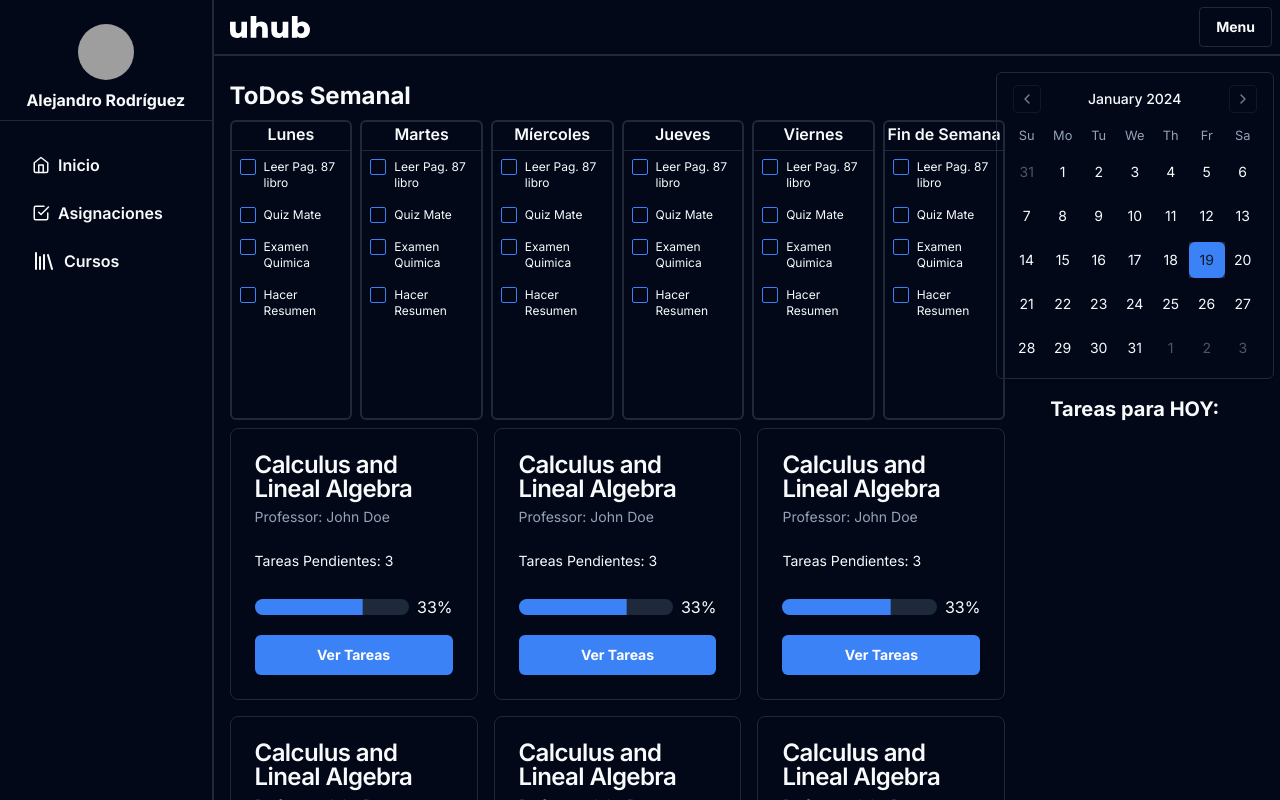
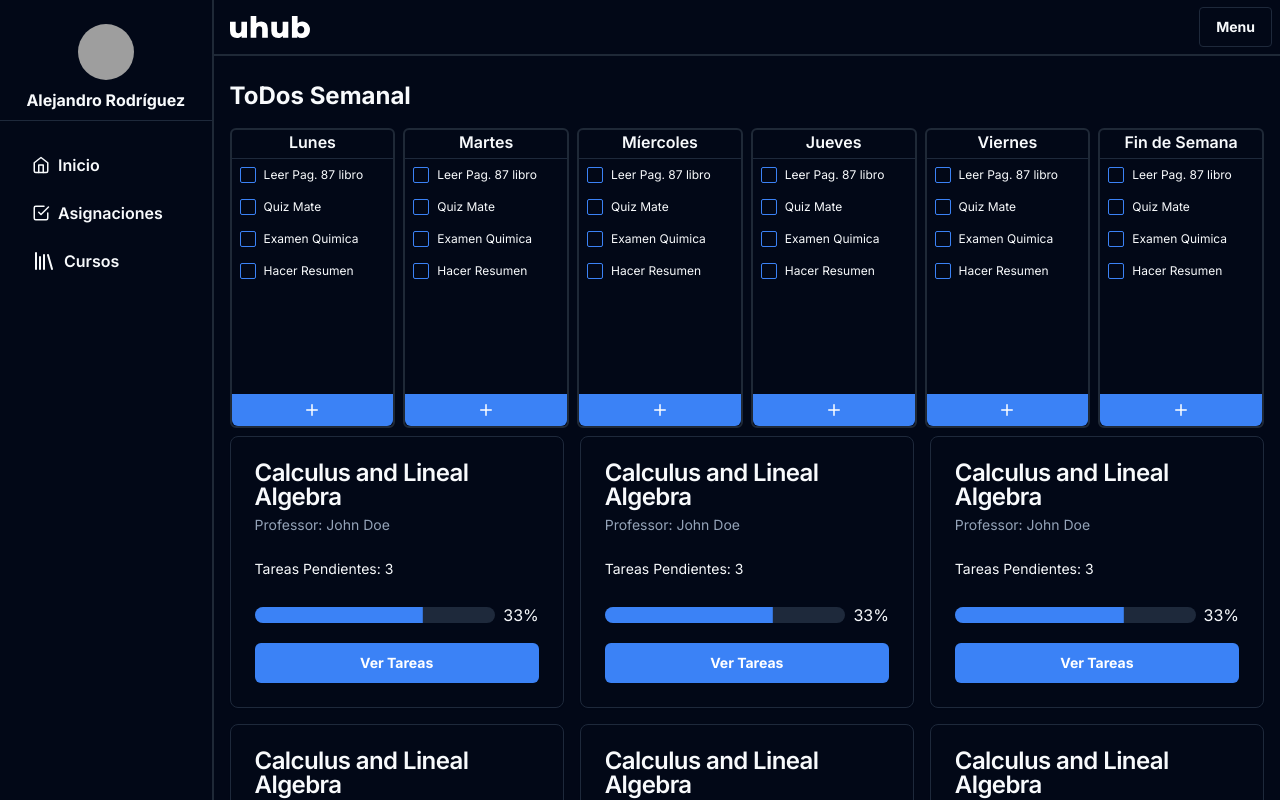
Before and after one commit to alerodriguezn/uhub, a Next.js app: page /dashboard in a window 1280 px wide. Shown: the top 800 px of the page. Built offline with nearby package versions, Linux system fonts and the light colour scheme; grey boxes are pictures that could not be loaded.

Commit message:
style: add todo drawer component

```diff
--- a/package.json
+++ b/package.json
@@ -43,7 +43,8 @@
     "react-dom": "^18",
     "react-icons": "^5.0.1",
     "tailwind-merge": "^2.2.0",
-    "tailwindcss-animate": "^1.0.7"
+    "tailwindcss-animate": "^1.0.7",
+    "vaul": "^0.8.9"
   },
   "devDependencies": {
     "@types/globalize": "^1.5.5",
--- a/src/app/dashboard/page.tsx
+++ b/src/app/dashboard/page.tsx
@@ -1,13 +1,11 @@
 import { CourseCard } from "@/components";
-import { DashboardAside } from '../../components/ui/dashboard-aside';
 import { WeeklyToDos } from "@/components/";
 
 export default function DashboardPage() {
   return (
-    <div className="m-4 grid grid-cols-4 ">
+    <div className="m-4 flex flex-col ">
       <div className="col-span-3 flex flex-col gap-2">
-        <h2></h2>
-        <WeeklyToDos/>
+        <WeeklyToDos />
         <div className="grid grid-cols-3 gap-4">
           <CourseCard />
           <CourseCard />
@@ -17,8 +15,6 @@ export default function DashboardPage() {
           <CourseCard />
         </div>
       </div>
-
-      <DashboardAside/>
     </div>
   );
 }
--- a/src/components/index.ts
+++ b/src/components/index.ts
@@ -4,6 +4,5 @@ export * from './ui/sidebar'
 export * from './ui/mobile-menu'
 export * from './courses/CoursesGrid'
 export * from './course/CourseCard'
-export * from './ui/dashboard-aside'
-export * from './ui/big-calendar'
 export * from './todos/WeeklyToDos'
+export * from './todos/AddTodo'
--- /dev/null
+++ b/src/components/todos/AddTodo.tsx
@@ -0,0 +1,56 @@
+"use client";
+
+import * as React from "react"
+
+import { Button } from "@/components/ui/button"
+import {
+  Drawer,
+  DrawerClose,
+  DrawerContent,
+  DrawerDescription,
+  DrawerFooter,
+  DrawerHeader,
+  DrawerTitle,
+  DrawerTrigger,
+} from "@/components/ui/drawer"
+import { Label } from "../ui/label";
+import { Input } from "../ui/input";
+import { Plus } from "lucide-react";
+
+
+
+export function AddTodo() {
+
+  function onClick() {
+
+  }
+
+  return (
+    <Drawer>
+      <DrawerTrigger asChild>
+        <Button variant="default" className="rounded-t-none h-8">
+            <Plus size={18} color="white" />
+        </Button>
+      </DrawerTrigger>
+      <DrawerContent>
+        <div className="mx-auto w-full max-w-sm">
+          <DrawerHeader>
+            <DrawerTitle>Agrega un nuevo ToDo</DrawerTitle>
+            <DrawerDescription>Describe la tarea/actividad que tienes realizar</DrawerDescription>
+          </DrawerHeader>
+          <div className="p-4 pb-0 flex flex-col gap-2">
+            <Label className="font-bold">Nombre del ToDo:</Label>
+            <Input className="" />
+
+          </div>
+          <DrawerFooter>
+            <Button className="text-white">Agregar</Button>
+            <DrawerClose asChild>
+              <Button variant="outline">Cancel</Button>
+            </DrawerClose>
+          </DrawerFooter>
+        </div>
+      </DrawerContent>
+    </Drawer>
+  )
+}
--- a/src/components/todos/ToDosLane.tsx
+++ b/src/components/todos/ToDosLane.tsx
@@ -1,5 +1,9 @@
 import { Checkbox } from "@/components/ui/checkbox";
 import { Separator } from "../ui/separator";
+import { Button } from "../ui/button";
+import { Plus } from "lucide-react";
+import { AddTodo } from "./AddTodo";
+
 
 interface Props {
   title: string;
@@ -7,9 +11,10 @@ interface Props {
 
 export const ToDosLane = ({ title }: Props) => {
   return (
-    <div className=" h-[300px]  border-2 border-gray-800 rounded-md">
+    <div className=" h-[300px]  border-2 border-gray-800 rounded-md flex flex-col justify-between">
+      <div>
         <h3 className="text-center font-semibold mb-1">{title}</h3>
-      <Separator/>
+        <Separator />
         <div className="flex flex-col w-full">
           <div className="flex gap-2 p-2">
             <Checkbox />
@@ -29,5 +34,7 @@ export const ToDosLane = ({ title }: Props) => {
           </div>
         </div>
       </div>
+      <AddTodo/>
+    </div>
   );
 };
--- a/src/components/todos/WeeklyToDos.tsx
+++ b/src/components/todos/WeeklyToDos.tsx
@@ -4,8 +4,8 @@ import { ToDosLane } from "./ToDosLane";
 export const WeeklyToDos = () => {
   return (
     <section className=" ">
-      <h2 className="text-2xl font-bold">ToDos Semanal</h2>
-      <div className="w-full grid grid-cols-6 gap-2 mt-2">
+      <h2 className="text-2xl font-bold my-2">ToDos Semanal</h2>
+      <div className="w-full grid grid-cols-6 gap-2 mt-4">
         <ToDosLane title="Lunes" />
         <ToDosLane title="Martes" />
         <ToDosLane title="Míercoles" />
--- a/src/components/ui/big-calendar.tsx
+++ /dev/null
@@ -1,20 +0,0 @@
-"use client";
-
-import * as React from "react";
-
-import { Calendar } from "@/components/ui/calendar";
-
-export function BigCalendar() {
-  const [date, setDate] = React.useState<Date | undefined>(new Date());
-
-  return (
-    <div className="">
-      <Calendar
-        mode="single"
-        selected={date}
-        onSelect={setDate}
-        className="rounded-md border shadow"
-      />
-    </div>
-  );
-}
--- a/src/components/ui/dashboard-aside.tsx
+++ /dev/null
@@ -1,15 +0,0 @@
-import React from 'react'
-import { BigCalendar } from './big-calendar'
-
-export const DashboardAside = () => {
-  return (
-    <aside className='mx-4 flex flex-col items-center '>
-        <BigCalendar/>
-        <section className='mt-4'>
-          <h3 className='text-xl font-bold text-left'>Tareas para HOY:</h3>
-
-        </section>
-
-    </aside>
-  )
-}
--- /dev/null
+++ b/src/components/ui/drawer.tsx
@@ -0,0 +1,118 @@
+"use client"
+
+import * as React from "react"
+import { Drawer as DrawerPrimitive } from "vaul"
+
+import { cn } from "@/lib/utils"
+
+const Drawer = ({
+  shouldScaleBackground = true,
+  ...props
+}: React.ComponentProps<typeof DrawerPrimitive.Root>) => (
+  <DrawerPrimitive.Root
+    shouldScaleBackground={shouldScaleBackground}
+    {...props}
+  />
+)
+Drawer.displayName = "Drawer"
+
+const DrawerTrigger = DrawerPrimitive.Trigger
+
+const DrawerPortal = DrawerPrimitive.Portal
+
+const DrawerClose = DrawerPrimitive.Close
+
+const DrawerOverlay = React.forwardRef<
+  React.ElementRef<typeof DrawerPrimitive.Overlay>,
+  React.ComponentPropsWithoutRef<typeof DrawerPrimitive.Overlay>
+>(({ className, ...props }, ref) => (
+  <DrawerPrimitive.Overlay
+    ref={ref}
+    className={cn("fixed inset-0 z-50 bg-black/80", className)}
+    {...props}
+  />
+))
+DrawerOverlay.displayName = DrawerPrimitive.Overlay.displayName
+
+const DrawerContent = React.forwardRef<
+  React.ElementRef<typeof DrawerPrimitive.Content>,
+  React.ComponentPropsWithoutRef<typeof DrawerPrimitive.Content>
+>(({ className, children, ...props }, ref) => (
+  <DrawerPortal>
+    <DrawerOverlay />
+    <DrawerPrimitive.Content
+      ref={ref}
+      className={cn(
+        "fixed inset-x-0 bottom-0 z-50 mt-24 flex h-auto flex-col rounded-t-[10px] border bg-background",
+        className
+      )}
+      {...props}
+    >
+      <div className="mx-auto mt-4 h-2 w-[100px] rounded-full bg-muted" />
+      {children}
+    </DrawerPrimitive.Content>
+  </DrawerPortal>
+))
+DrawerContent.displayName = "DrawerContent"
+
+const DrawerHeader = ({
+  className,
+  ...props
+}: React.HTMLAttributes<HTMLDivElement>) => (
+  <div
+    className={cn("grid gap-1.5 p-4 text-center sm:text-left", className)}
+    {...props}
+  />
+)
+DrawerHeader.displayName = "DrawerHeader"
+
+const DrawerFooter = ({
+  className,
+  ...props
+}: React.HTMLAttributes<HTMLDivElement>) => (
+  <div
+    className={cn("mt-auto flex flex-col gap-2 p-4", className)}
+    {...props}
+  />
+)
+DrawerFooter.displayName = "DrawerFooter"
+
+const DrawerTitle = React.forwardRef<
+  React.ElementRef<typeof DrawerPrimitive.Title>,
+  React.ComponentPropsWithoutRef<typeof DrawerPrimitive.Title>
+>(({ className, ...props }, ref) => (
+  <DrawerPrimitive.Title
+    ref={ref}
+    className={cn(
+      "text-lg font-semibold leading-none tracking-tight",
+      className
+    )}
+    {...props}
+  />
+))
+DrawerTitle.displayName = DrawerPrimitive.Title.displayName
+
+const DrawerDescription = React.forwardRef<
+  React.ElementRef<typeof DrawerPrimitive.Description>,
+  React.ComponentPropsWithoutRef<typeof DrawerPrimitive.Description>
+>(({ className, ...props }, ref) => (
+  <DrawerPrimitive.Description
+    ref={ref}
+    className={cn("text-sm text-muted-foreground", className)}
+    {...props}
+  />
+))
+DrawerDescription.displayName = DrawerPrimitive.Description.displayName
+
+export {
+  Drawer,
+  DrawerPortal,
+  DrawerOverlay,
+  DrawerTrigger,
+  DrawerClose,
+  DrawerContent,
+  DrawerHeader,
+  DrawerFooter,
+  DrawerTitle,
+  DrawerDescription,
+}
```
Also changed, not shown: 1 other file (tests, documents, lock files or other folders). Lines whose indentation alone changed are shown as unchanged.
